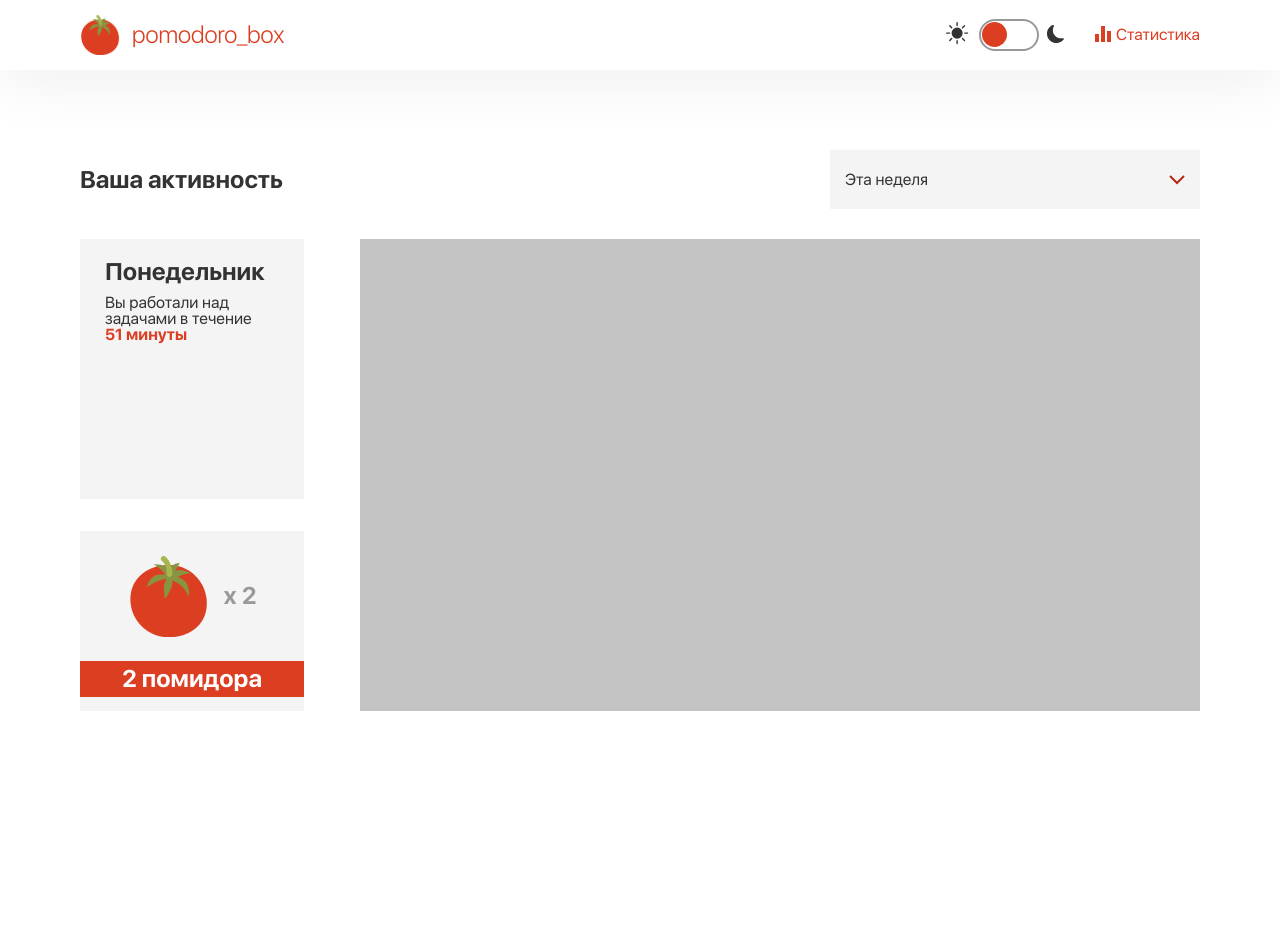
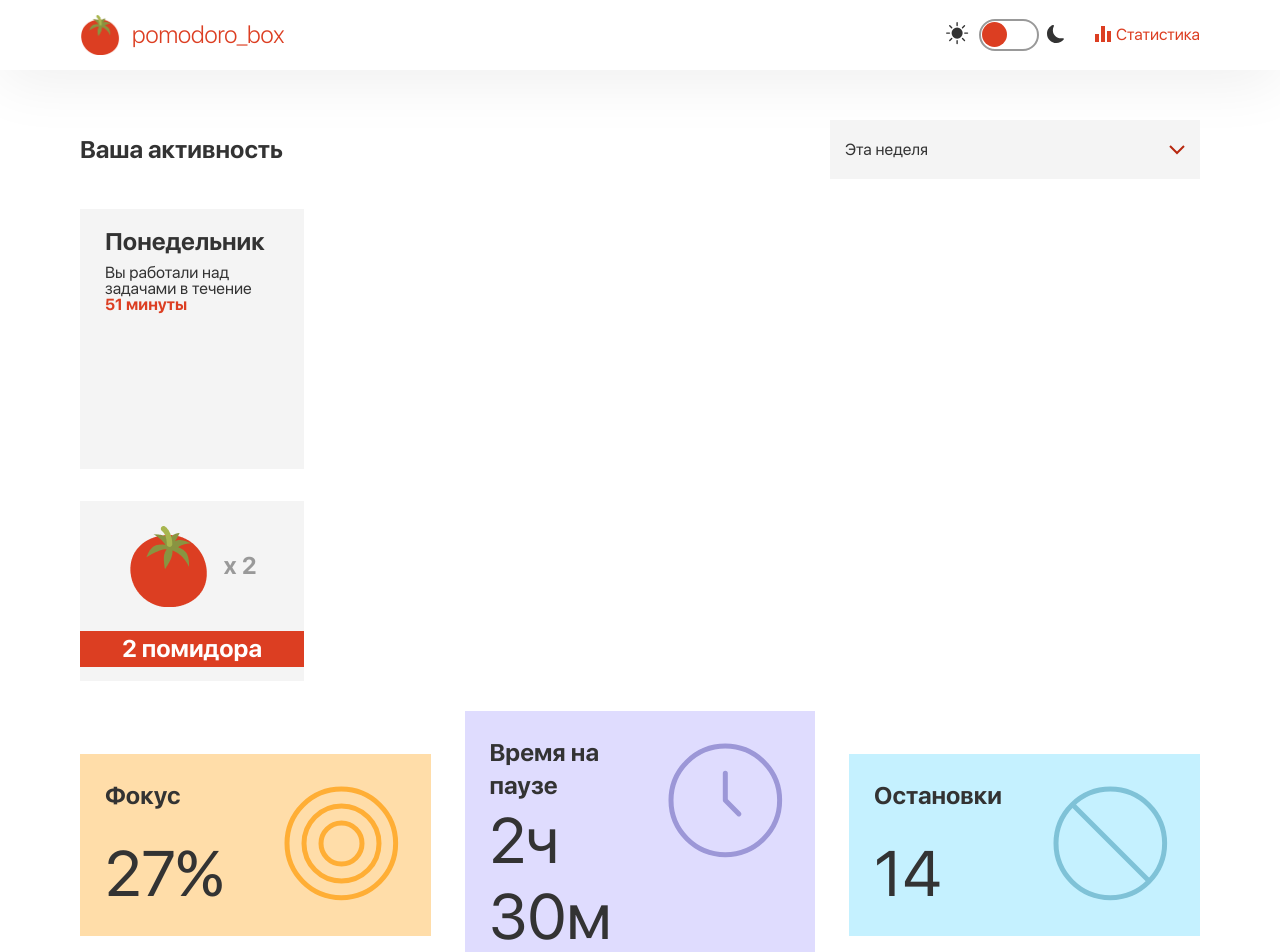
Before and after one commit to MarinaVorobey/Pomodoro-Timer, a React (Vite) app in the folder Project/: page /statistics in a window 1280 px wide. Shown: the top 952 px of the page. Before the commit the page ends 800 px from the top, so only its background shows below. Built offline with nearby package versions, Linux system fonts and the light colour scheme.

Commit message:
feat: basic layout of stats page

```diff
--- a/Project/src/index.css
+++ b/Project/src/index.css
@@ -16,6 +16,9 @@
   --blue: #7FC2D7;
   --purple: #9C97D7;
   --yellow: #FFAE35;
+  --light-yellow: #FFDDA9;
+  --light-purple: #DFDCFE;
+  --light-blue: #C5F1FF;
 }
 
 @font-face {
@@ -163,7 +166,7 @@ button {
 
 .header {
   padding: 15px 80px;
-  margin-bottom: 80px;
+  margin-bottom: 50px;
   box-shadow: 0px 10px 63px 0px #00000012;
 }
 
--- a/Project/src/pages/home/Tutorial/Tutorial.tsx
+++ b/Project/src/pages/home/Tutorial/Tutorial.tsx
@@ -19,7 +19,7 @@ export function Tutorial() {
         </li>
         <li className="tutorial__item">
           Продолжайте работать &laquo;помидор&raquo;
-          за&nbsp;&laquo;помидором&raquo;, пока задача не&nbsp;будут выполнена.
+          за&nbsp;&laquo;помидором&raquo;, пока задача не&nbsp;будет выполнена.
           Каждые 4&nbsp;&laquo;помидора&raquo; делайте длинный перерыв
           (15-30&nbsp;минут)
         </li>
--- a/Project/src/pages/stats/MainStatsBlock/mainsStatsBlock.css
+++ b/Project/src/pages/stats/MainStatsBlock/mainsStatsBlock.css
@@ -74,7 +74,3 @@
   color: var(--white);
   background-color: var(--red);
 }
-
-.stats__right {
-  background-color: var(--greyC4);
-}
--- /dev/null
+++ b/Project/src/pages/stats/StatCards/StatCard/StatCard.tsx
@@ -0,0 +1,29 @@
+import { Icon, TIconNames } from "../../../../ui/Icon/Icon";
+
+type TStatCardProps = {
+  title: string;
+  iconType: TIconNames;
+  text: string;
+  hasInfo: boolean;
+};
+
+export function StatCard({ title, iconType, text, hasInfo }: TStatCardProps) {
+  return (
+    <div
+      className={`stats-card ${iconType}${
+        hasInfo ? " stats-card--default" : ""
+      }`}
+    >
+      <div className="stats-card__text-block">
+        <h5 className="stats-card__title">{title}</h5>
+        <p className="stats-card__text">{text}</p>
+      </div>
+      <Icon
+        type={iconType}
+        className={
+          hasInfo ? "stats-card__icon--default" : `stats-card__icon ${iconType}`
+        }
+      />
+    </div>
+  );
+}
--- /dev/null
+++ b/Project/src/pages/stats/StatCards/StatCards.tsx
@@ -0,0 +1,53 @@
+import { GenericList, TGenericItem } from "../../../util/GenericList";
+import { StatCard } from "./StatCard/StatCard";
+import "./statCards.css";
+
+const NOOP = () => {};
+
+export function StatCards() {
+  const cards: TGenericItem[] = [
+    {
+      onClick: NOOP,
+      element: (
+        <StatCard title="Фокус" iconType="focus" text="27%" hasInfo={false} />
+      ),
+      className: "cards__item",
+      id: "1",
+      As: "li",
+    },
+    {
+      onClick: NOOP,
+      element: (
+        <StatCard
+          title="Время на паузе"
+          iconType="alarm-clock"
+          text="2ч 30м"
+          hasInfo={false}
+        />
+      ),
+      className: "cards__item",
+      id: "2",
+      As: "li",
+    },
+    {
+      onClick: NOOP,
+      element: (
+        <StatCard
+          title="Остановки"
+          iconType="cancel"
+          text="14"
+          hasInfo={false}
+        />
+      ),
+      className: "cards__item",
+      id: "3",
+      As: "li",
+    },
+  ];
+
+  return (
+    <ul className="stats__cards list-reset">
+      <GenericList list={cards} />
+    </ul>
+  );
+}
--- /dev/null
+++ b/Project/src/pages/stats/StatCards/statCards.css
@@ -0,0 +1,70 @@
+/* StatCards */
+.stats__cards {
+  display: flex;
+  flex-flow: row nowrap;
+  align-items: center;
+  gap: 3%;
+}
+
+.cards__item {
+  width: 33%;
+}
+
+.stats-card {
+  display: flex;
+  flex-flow: row nowrap;
+  justify-content: space-between;
+  padding: 25px;
+}
+
+.focus {
+  background-color: var(--light-yellow);
+}
+
+.focus svg path {
+  stroke: var(--yellow);
+}
+
+.alarm-clock {
+  background-color: var(--light-purple);
+}
+
+.alarm-clock svg path {
+  stroke: var(--purple);
+}
+
+.cancel {
+  background-color: var(--light-blue);
+}
+
+.cancel svg path {
+  stroke: var(--blue);
+}
+
+.stats-card--default {
+  background-color: var(--beige);
+}
+
+.stats-card__icon--default svg path {
+  stroke: var(--greyC4);
+}
+
+.stats-card__text-block {
+  display: flex;
+  flex-flow: column nowrap;
+  justify-content: space-between;
+}
+
+.stats-card__title {
+  margin: 0;
+  font-weight: 700;
+  font-size: 24px;
+  line-height: 33px;
+}
+
+.stats-card__text {
+  margin: 0;
+  font-weight: 400;
+  font-size: 64px;
+  line-height: 76px;
+}
--- a/Project/src/pages/stats/Stats.tsx
+++ b/Project/src/pages/stats/Stats.tsx
@@ -1,4 +1,5 @@
 import { MainStatsBlock } from "./MainStatsBlock/MainStatsBlock";
+import { StatCards } from "./StatCards/StatCards";
 import { TimePeriodMenu } from "./TimePeriodMenu/TimePeriodMenu";
 import "./stats.css";
 
@@ -10,6 +11,7 @@ export function Stats() {
         <TimePeriodMenu />
       </div>
       <MainStatsBlock />
+      <StatCards />
     </main>
   );
 }
--- a/Project/src/pages/stats/stats.css
+++ b/Project/src/pages/stats/stats.css
@@ -48,9 +48,12 @@
   font-size: 16px;
   font-weight: 400;
   background-color: var(--beige);
-  box-shadow: 0px 10px 63px 0px #00000012;
 }
 
 .stats-menu__option:not(:last-child) {
   border-bottom: 1px solid #DEDEDE;
 }
+
+.stats-menu__option:last-child {
+  box-shadow: 0px 10px 63px 0px #00000012;
+}
--- a/Project/src/store/rootReducer.ts
+++ b/Project/src/store/rootReducer.ts
@@ -170,6 +170,7 @@ export const rootReducer: Reducer<
       state.currTask.time -= 1000;
       state.currTask.passed += 1000;
       state.totalTime -= 1000;
+      saveToStorage(state);
     })
     .addCase(PAUSE_TIMER, (state) => {
       if (!state.currTask) return;
--- a/Project/src/ui/Icon/icons/AlarmClock.tsx
+++ b/Project/src/ui/Icon/icons/AlarmClock.tsx
@@ -11,17 +11,17 @@ export function AlarmClock() {
         d="M64.3158 118.632C94.3136 118.632 118.632 94.3136 118.632 64.3158C118.632 34.318 94.3136 10 64.3158 10C34.318 10 10 34.318 10 64.3158C10 94.3136 34.318 118.632 64.3158 118.632Z"
         /* colored in greyC4 */
         stroke="none"
-        stroke-width="5"
-        stroke-linecap="round"
-        stroke-linejoin="round"
+        strokeWidth="5"
+        strokeLinecap="round"
+        strokeLinejoin="round"
       />
       <path
         d="M64.3154 37.1579V64.3158L77.8944 77.8947"
         /* colored in greyC4 */
         stroke="none"
-        stroke-width="5"
-        stroke-linecap="round"
-        stroke-linejoin="round"
+        strokeWidth="5"
+        strokeLinecap="round"
+        strokeLinejoin="round"
       />
     </svg>
   );
--- a/Project/src/ui/Icon/icons/Cancel.tsx
+++ b/Project/src/ui/Icon/icons/Cancel.tsx
@@ -11,17 +11,17 @@ export function Cancel() {
         d="M64.3158 118.632C94.3136 118.632 118.632 94.3136 118.632 64.3158C118.632 34.318 94.3136 10 64.3158 10C34.318 10 10 34.318 10 64.3158C10 94.3136 34.318 118.632 64.3158 118.632Z"
         /* colored in greyC4 */
         stroke="none"
-        stroke-width="5"
-        stroke-linecap="round"
-        stroke-linejoin="round"
+        strokeWidth="5"
+        strokeLinecap="round"
+        strokeLinejoin="round"
       />
       <path
         d="M28 27L102 101"
         /* colored in greyC4 */
         stroke="none"
-        stroke-width="5"
-        stroke-linecap="round"
-        stroke-linejoin="round"
+        strokeWidth="5"
+        strokeLinecap="round"
+        strokeLinejoin="round"
       />
     </svg>
   );
--- a/Project/src/ui/Icon/icons/Focus.tsx
+++ b/Project/src/ui/Icon/icons/Focus.tsx
@@ -11,25 +11,25 @@ export function Focus() {
         d="M64.3158 118.632C94.3136 118.632 118.632 94.3136 118.632 64.3158C118.632 34.318 94.3136 10 64.3158 10C34.318 10 10 34.318 10 64.3158C10 94.3136 34.318 118.632 64.3158 118.632Z"
         /* colored in greyC4 */
         stroke="none"
-        stroke-width="5"
-        stroke-linecap="round"
-        stroke-linejoin="round"
+        strokeWidth="5"
+        strokeLinecap="round"
+        strokeLinejoin="round"
       />
       <path
         d="M64.5 102C85.2107 102 102 85.2107 102 64.5C102 43.7893 85.2107 27 64.5 27C43.7893 27 27 43.7893 27 64.5C27 85.2107 43.7893 102 64.5 102Z"
         /* colored in greyC4 */
         stroke="none"
-        stroke-width="5"
-        stroke-linecap="round"
-        stroke-linejoin="round"
+        strokeWidth="5"
+        strokeLinecap="round"
+        strokeLinejoin="round"
       />
       <path
         d="M64.5 85C75.8218 85 85 75.8218 85 64.5C85 53.1782 75.8218 44 64.5 44C53.1782 44 44 53.1782 44 64.5C44 75.8218 53.1782 85 64.5 85Z"
         /* colored in greyC4 */
         stroke="none"
-        stroke-width="5"
-        stroke-linecap="round"
-        stroke-linejoin="round"
+        strokeWidth="5"
+        strokeLinecap="round"
+        strokeLinejoin="round"
       />
     </svg>
   );
```
